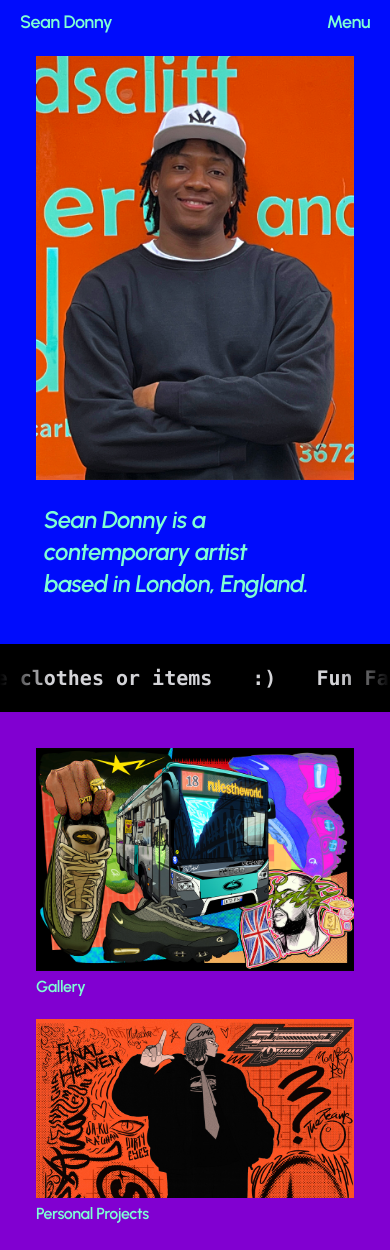
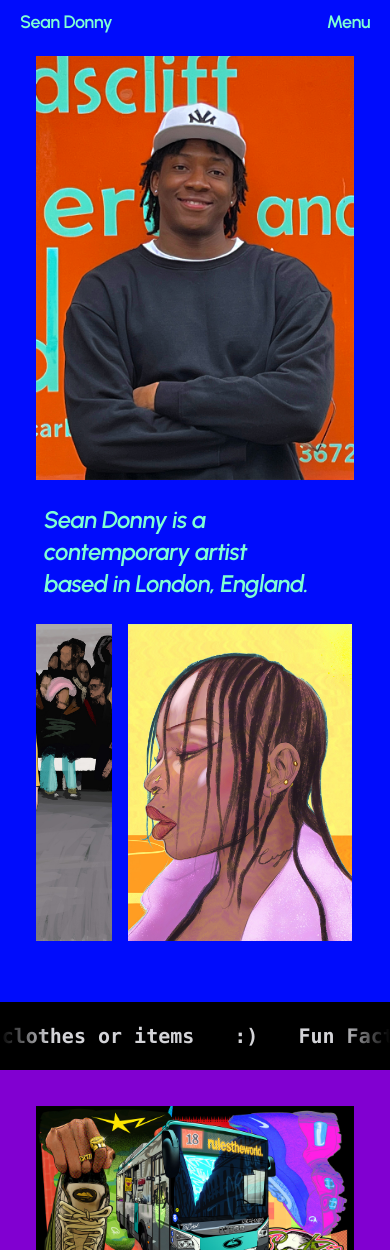
Before and after one commit to Sean-donny/Artist-Portfolio, a React (Vite) app in the folder resume-site/: page / in a window 390 px wide. Shown: the top 1250 px of the page. Built offline with nearby package versions, Linux system fonts and the light colour scheme; what @cloudinary/url-gen would draw is missing.

Commit message:
Carousel switched to animated slide

```diff
--- a/resume-site/src/components/Marquee/index.tsx
+++ b/resume-site/src/components/Marquee/index.tsx
@@ -17,7 +17,6 @@ const MarqueeBanner = () => {
     <div className="bg-black py-5">
       <Marquee
         className="overflow-hidden"
-        // pauseOnHover
         speed={150}
         delay={0.5}
         gradient
--- a/resume-site/src/components/Slideshow/index.tsx
+++ b/resume-site/src/components/Slideshow/index.tsx
@@ -7,29 +7,29 @@ interface SlideshowProps {
 }
 
 const Slideshow = ({ images, titles }: SlideshowProps) => {
-  const [leftConstraint, setLeftConstraint] = useState(0);
+  const [translateWidth, setTranslateWidth] = useState(0);
   const [containerKey, setContainerKey] = useState(0);
 
   const slideshowId = 'slideshow-container';
   const slideshowRef = useRef<HTMLDivElement>(null);
 
-  const handleLeftConstraint = useCallback(() => {
+  const handleTranslateWidth = useCallback(() => {
     if (slideshowRef.current) {
       const innerCarouselWidth =
         slideshowRef.current.querySelector('.inner-carousel')?.scrollWidth || 0;
 
-      setLeftConstraint(innerCarouselWidth - slideshowRef.current.offsetWidth);
+      setTranslateWidth(innerCarouselWidth);
     }
   }, []);
 
   useEffect(() => {
-    handleLeftConstraint();
-  }, [handleLeftConstraint]);
+    handleTranslateWidth();
+  }, [handleTranslateWidth]);
 
   useEffect(() => {
     const handleResize = () => {
       setContainerKey(prev => prev + 1);
-      handleLeftConstraint();
+      handleTranslateWidth();
     };
 
     window.addEventListener('resize', handleResize);
@@ -37,7 +37,21 @@ const Slideshow = ({ images, titles }: SlideshowProps) => {
     return () => {
       window.removeEventListener('resize', handleResize);
     };
-  }, [handleLeftConstraint]);
+  }, [handleTranslateWidth]);
+
+  const carouselVariants = {
+    initial: {
+      x: 0,
+    },
+    animate: {
+      x: -translateWidth,
+      transition: {
+        duration: 12.8,
+        ease: 'linear',
+        repeat: Infinity,
+      },
+    },
+  };
 
   return (
     <div className="carousel-container">
@@ -48,18 +62,38 @@ const Slideshow = ({ images, titles }: SlideshowProps) => {
         className="carousel-body cursor-grab overflow-hidden"
       >
         <motion.div
-          drag="x"
-          dragConstraints={{ right: 0, left: -leftConstraint }}
           className="inner-carousel flex"
+          variants={carouselVariants}
+          initial="initial"
+          animate="animate"
         >
           {images.map((image, index) => (
-            <motion.div className="min-h-slide2 min-w-slide2 px-2" key={image}>
-              <motion.img
+            <div className="min-h-slide2 min-w-slide2 px-2" key={image}>
+              <img
                 src={image}
                 alt={titles[index]}
                 className="pointer-events-none"
               />
-            </motion.div>
+            </div>
+          ))}
+        </motion.div>
+        <motion.div
+          className="inner-carousel-clone flex"
+          variants={carouselVariants}
+          initial="initial"
+          animate="animate"
+        >
+          {images.map((image, index) => (
+            <div
+              className="min-h-slide2 min-w-slide2 px-2"
+              key={`cloned:${image}`}
+            >
+              <img
+                src={image}
+                alt={titles[index]}
+                className="pointer-events-none"
+              />
+            </div>
           ))}
         </motion.div>
       </motion.div>
--- a/resume-site/src/index.css
+++ b/resume-site/src/index.css
@@ -44,12 +44,22 @@ body.modal-open, body.menu-overlay-open {
     }
   }
 
-  @media screen and (width < 450px) {
-    .hero-carousel {
-      display: none;
-    }
+  @media screen and (max-width: 450px) {
+
     .hero-container {
       flex-direction: column-reverse;
     }
+    .hero-carousel-and-bio {
+      flex-direction: column-reverse;
+    }
+    .carousel-container {
+      padding-top: 1rem/* 16px */;
+    }
 
   }
+
+  .carousel-body {
+    display: flex;
+    flex-direction: row;
+    white-space: nowrap;
+  }
--- a/resume-site/src/pages/Home/Hero.tsx
+++ b/resume-site/src/pages/Home/Hero.tsx
@@ -36,12 +36,12 @@ const Hero = () => {
             </div>
           </div>
         </div>
-        <div className="hero-image flex-grow md:w-2/5 md:flex-none p-2">
+        <div className="hero-image-container flex-grow md:w-2/5 md:flex-none p-2">
           <div className="flex items-center justify-center h-full overflow-hidden">
             <img
               src={SeanPortrait}
               alt="Sean Donny"
-              className="object-cover object-center h-full w-auto my-auto cursor-pointer pt-5 md:pt-0"
+              className="hero-image object-cover object-center h-full w-auto my-auto cursor-pointer pt-5 md:pt-0"
               onClick={bgShuffle}
             />
           </div>
```
